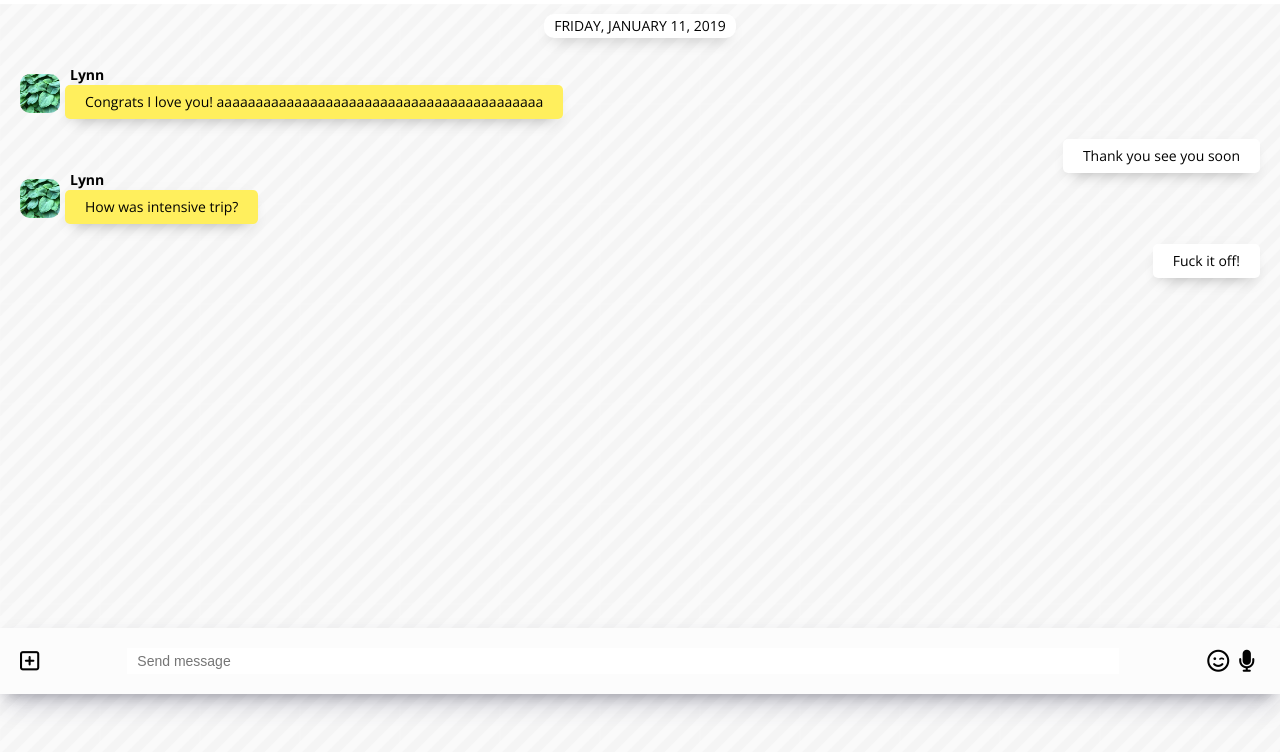
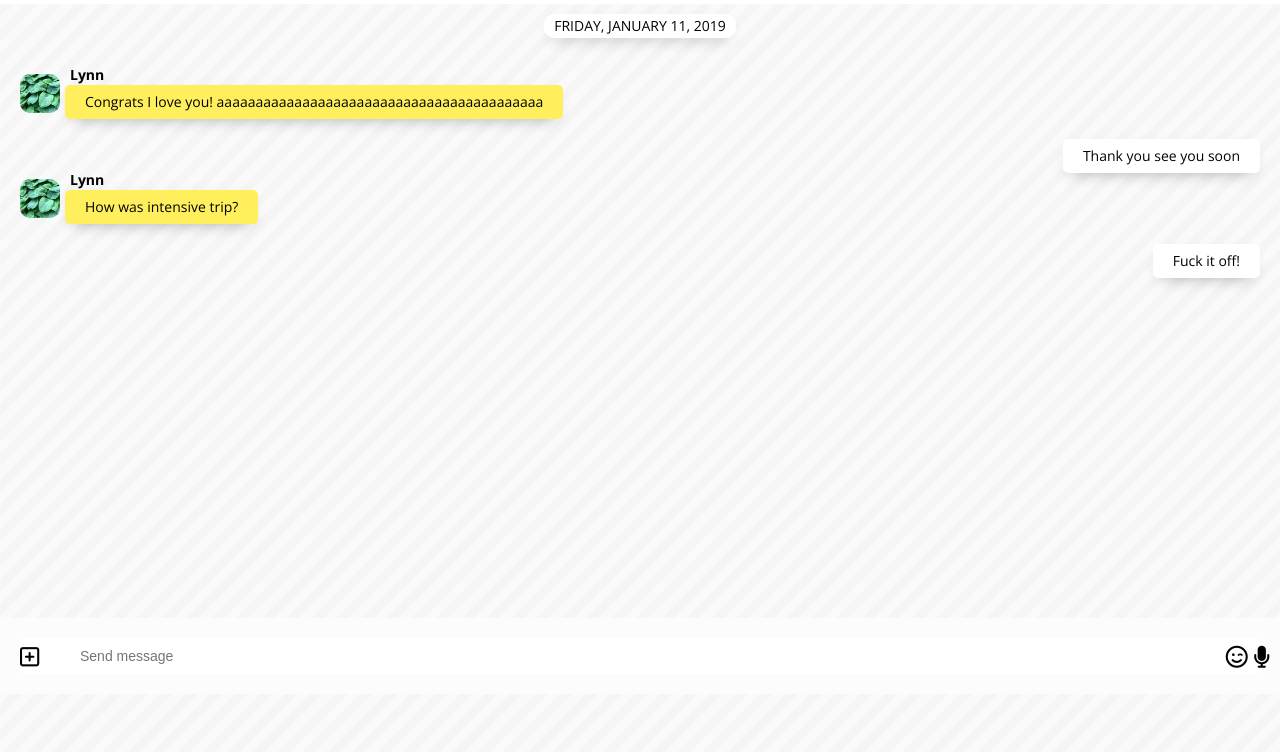
Before and after one commit to u6tory/kakao-clone, a plain HTML site: page chat.html in a window 1280 px wide. Shown: the part 106-858 px from the top of the page. Drawn offline with nearby package versions, Linux system fonts and the light colour scheme.

Commit message:
transition works

```diff
--- a/chat.html
+++ b/chat.html
@@ -87,19 +87,16 @@
             </li>
         </ul>
     </main>
-    <div class="chat__write">
-        <div class="chat__write-column chat__icon">
+    <div class="chat__write-container">
+        <input type="text" placeholder="Send message" class="chat__write-input chat__write">
+        <div class="chat__icon-left chat__icon">
             <i class="far fa-plus-square"></i>
         </div>
-        <div class="chat__write-column">
-            <input type="text" placeholder="Send message" class="chat__write-input">
-
-        </div>
-        <div class="chat__write-column">
-            <span class="chat__write__icon chat__icon">
+        <div class="chat__icon-right chat__icon">
+            <span class="chat__write__icon">
                 <i class="far fa-smile-wink"></i>
             </span>
-            <span class="chat__write__icon chat__icon">
+            <span class="chat__write__icon">
                 <i class="fas fa-microphone"></i>
             </span>
         </div>
--- a/css/chat.css
+++ b/css/chat.css
@@ -81,42 +81,61 @@
 }
 
 
-.chat__write{
+.chat__write-container{
     background-color: #fcfcfc;
     position: fixed;
-    width: 90%;
     left:0px;
     right: 0px;
+    bottom: 0px;
     margin: 0 auto;
-    bottom:10px;
     display: flex;
     align-items: center;
     justify-content: space-between;
     padding: 20px 20px;
-    border-radius: 20px;
-    box-shadow: 0 13px 27px -5px rgba(50,50,93,.25), 0 8px 16px -8px rgba(0,0,0,.3), 0 -6px 16px -6px rgba(0,0,0,.025)
 }
 
 .chat__write{
     bottom:0px;
     width:100%;
     border-radius: 0;
+    padding: 10px 60px;
+    border: none;
+    font-size: 14px;
+}
+
+.chat__icon-left{
+    position: absolute;
+}
+
+.chat__icon-right{
+    position: absolute;
+    right:10px;
+
+}
+
+.chat__write:focus{
+    outline: none;
+}
+
+.chat__icon{
+    font-size: 22px;
+    transition: opacity 1s ease-in-out;
+}
+
+.chat__write:focus ~ .chat__icon{
+    opacity: 0;
 }
 
 .chat__write .chat__write-column:nth-child(2){
     width: 80%;
 }
 
-.chat__write .chat__write-column input {
+/* .chat__write .chat__write-column input {
     padding: 5px 10px;
     width: 100%;
-    border: none;
-    font-size: 14px;
-}
+} */
 
-.chat__write-column input:focus{
-    outline: none;
-}
+
 
 .chat__write:focus ~ .chat__icon{
     display: none;
```
